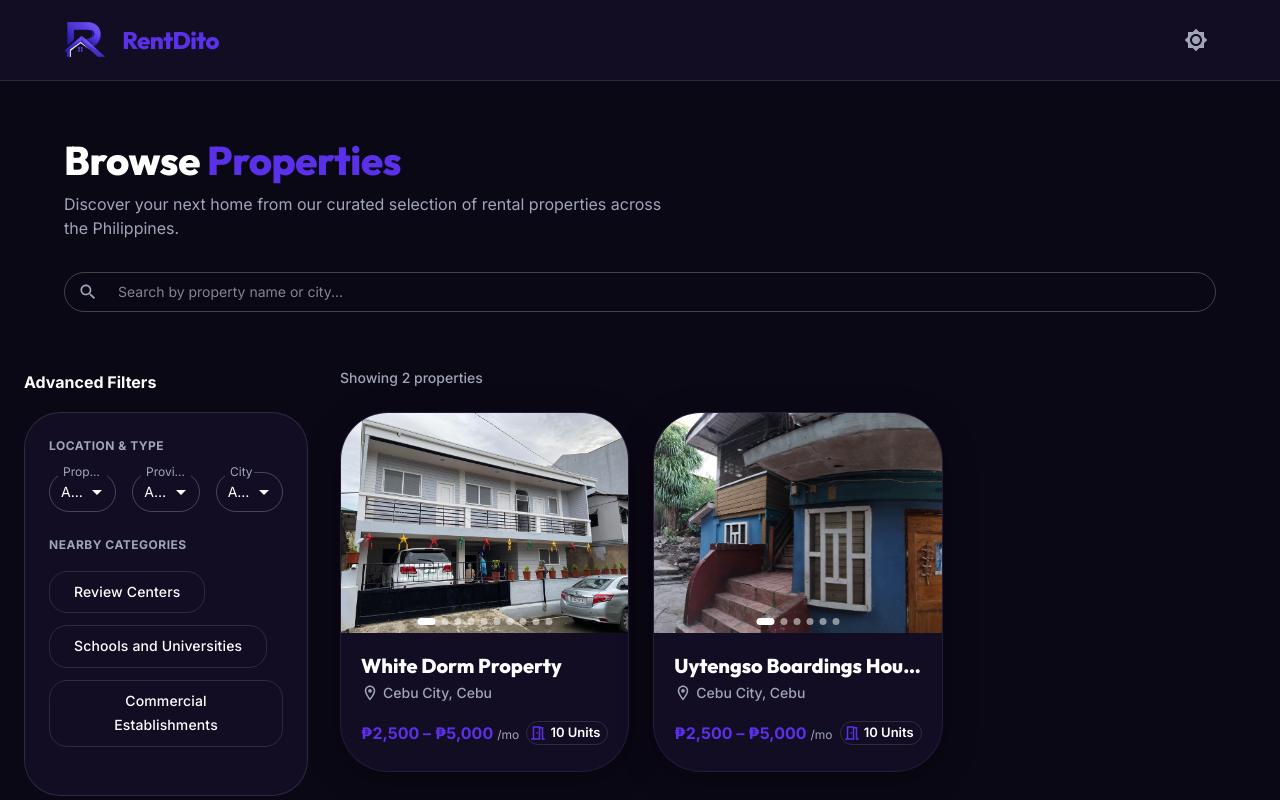
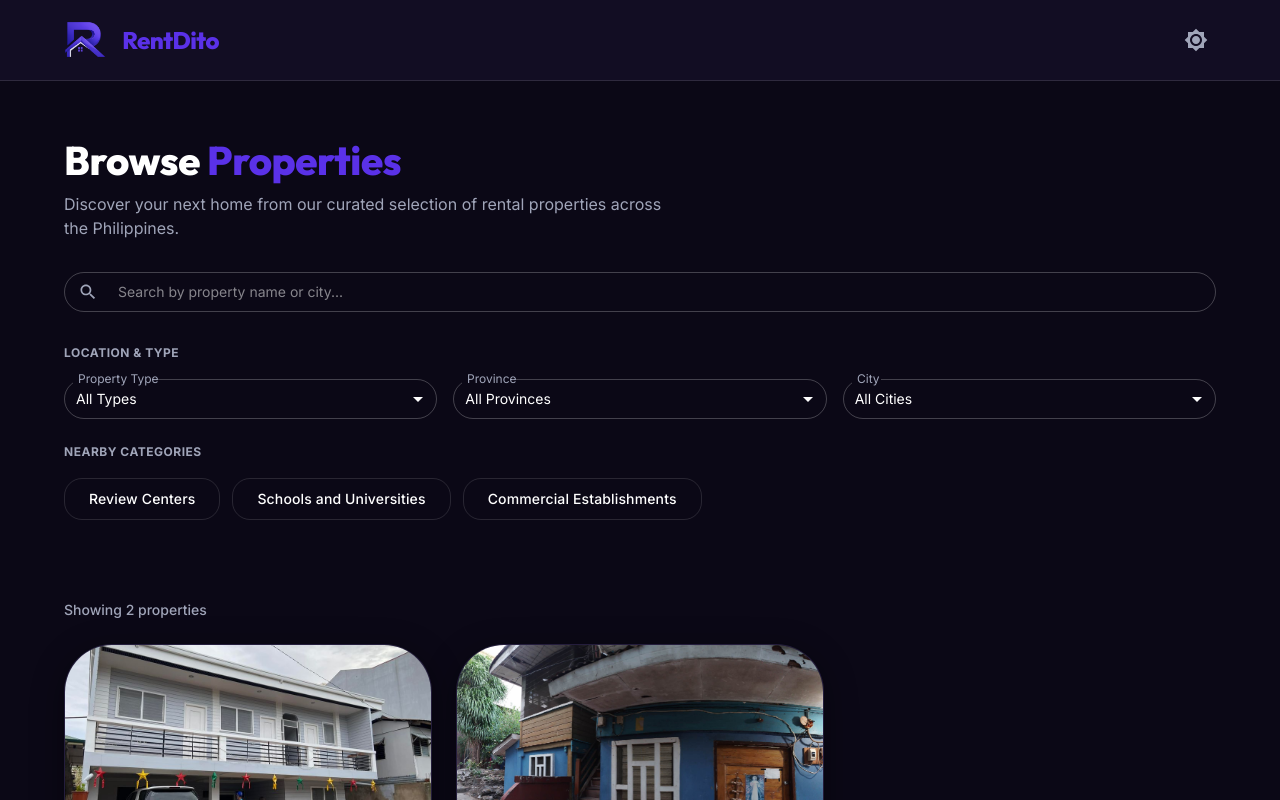
Before and after one commit to reyxdz/RentDito, a React (Vite) app in the folder client/: page /listings in a window 1280 px wide. Shown: the top 800 px of the page. Built offline with nearby package versions, Linux system fonts and the light colour scheme.

Commit message:
fix(listings): move advanced filters inline below search bar instead of sidebar layout

```diff
--- a/client/src/presentation/pages/listings/ListingsPage.tsx
+++ b/client/src/presentation/pages/listings/ListingsPage.tsx
@@ -180,6 +180,25 @@ export default function ListingsPage() {
               },
             }}
           />
+
+          {/* Inline Filters */}
+          <Box sx={{ mt: 4, display: { xs: 'none', md: 'block' } }}>
+            <FilterPanel
+              filters={filters}
+              filterOptions={filterOptions}
+              onSearchChange={handleSearchChange}
+              onPropertyTypeChange={handlePropertyTypeChange}
+              onProvinceChange={handleProvinceChange}
+              onCityChange={handleCityChange}
+              onVenueToggle={handleVenueToggle}
+              onVenueRemove={handleVenueRemove}
+              onClearAllVenues={handleClearAllVenues}
+              getUniqueVenuesByCategory={getUniqueVenuesByCategory}
+              getSelectedVenuesByCategory={getSelectedVenuesByCategory}
+              variant="plain"
+              hideSearch={true}
+            />
+          </Box>
         </Container>
       </Box>
 
@@ -229,40 +248,13 @@ export default function ListingsPage() {
         </DialogActions>
       </Dialog>
 
-      {/* ── Main Layout: Filters & Properties Grid ──────────────────────── */}
+      {/* ── Property Cards Grid ────────────────────────────────────────── */}
       <Box sx={{ flexGrow: 1, pb: 8 }}>
-        <Container maxWidth="xl">
-          <Grid container spacing={4}>
-            {/* Filters Sidebar (Hidden on xs, shown on md+) */}
-            <Grid size={{ xs: 12, md: 3, lg: 3 }} sx={{ display: { xs: 'none', md: 'block' } }}>
-              <Box sx={{ position: 'sticky', top: 100 }}>
-                <Typography variant="subtitle1" sx={{ fontWeight: 800, mb: 2 }}>
-                  Advanced Filters
-                </Typography>
-                <FilterPanel
-                  filters={filters}
-                  filterOptions={filterOptions}
-                  onSearchChange={handleSearchChange}
-                  onPropertyTypeChange={handlePropertyTypeChange}
-                  onProvinceChange={handleProvinceChange}
-                  onCityChange={handleCityChange}
-                  onVenueToggle={handleVenueToggle}
-                  onVenueRemove={handleVenueRemove}
-                  onClearAllVenues={handleClearAllVenues}
-                  getUniqueVenuesByCategory={getUniqueVenuesByCategory}
-                  getSelectedVenuesByCategory={getSelectedVenuesByCategory}
-                  variant="card"
-                  hideSearch={true}
-                />
-              </Box>
-            </Grid>
-
-            {/* Properties List */}
-            <Grid size={{ xs: 12, md: 9, lg: 9 }}>
-              {loading ? (
-                <Grid container spacing={3}>
-                  {[1, 2, 3].map((i) => (
-                    <Grid size={{ xs: 12, sm: 6, lg: 4 }} key={i}>
+        <Container maxWidth="lg">
+          {loading ? (
+            <Grid container spacing={3}>
+              {[1, 2, 3].map((i) => (
+                <Grid size={{ xs: 12, sm: 6, lg: 4 }} key={i}>
                   <Card sx={{ borderRadius: 4, overflow: 'hidden' }}>
                     <Skeleton variant="rectangular" height={220} />
                     <CardContent>
@@ -407,8 +399,6 @@ export default function ListingsPage() {
               </Grid>
             </>
           )}
-            </Grid>
-          </Grid>
         </Container>
       </Box>
 
```
